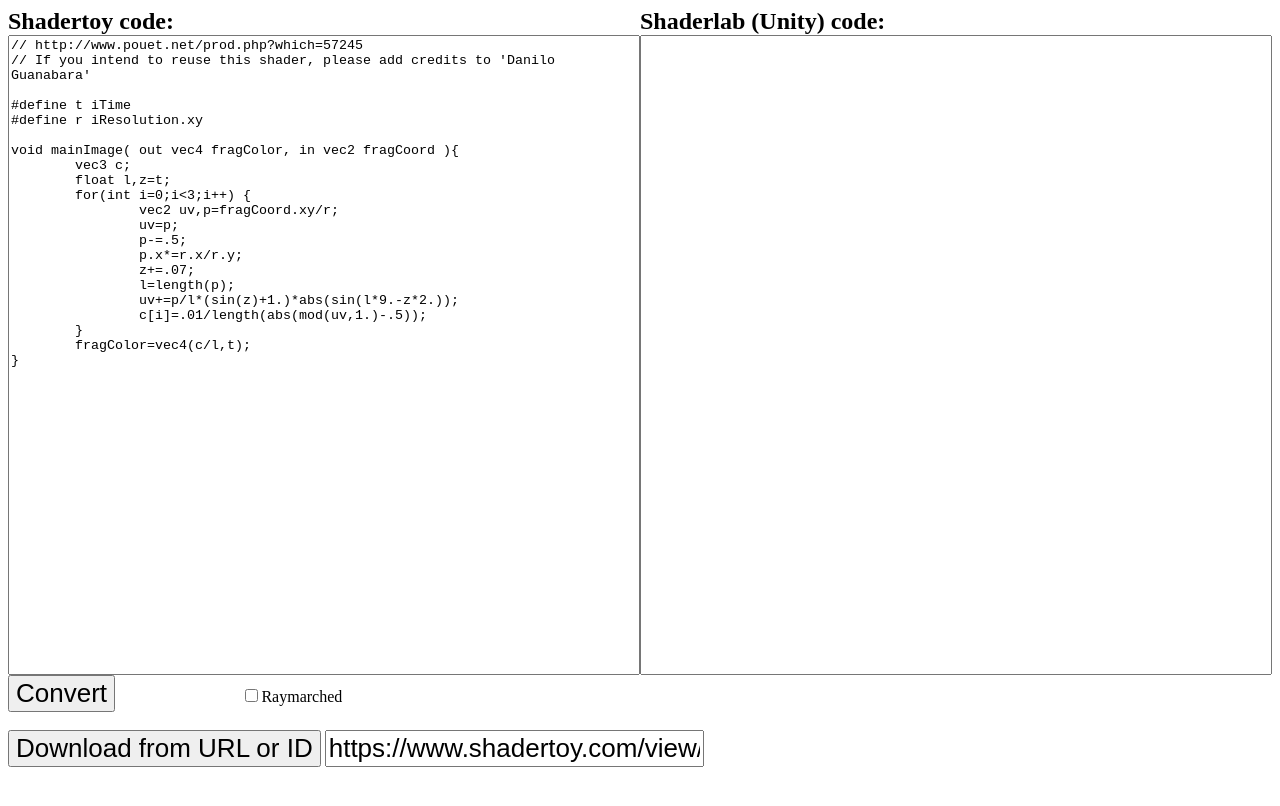
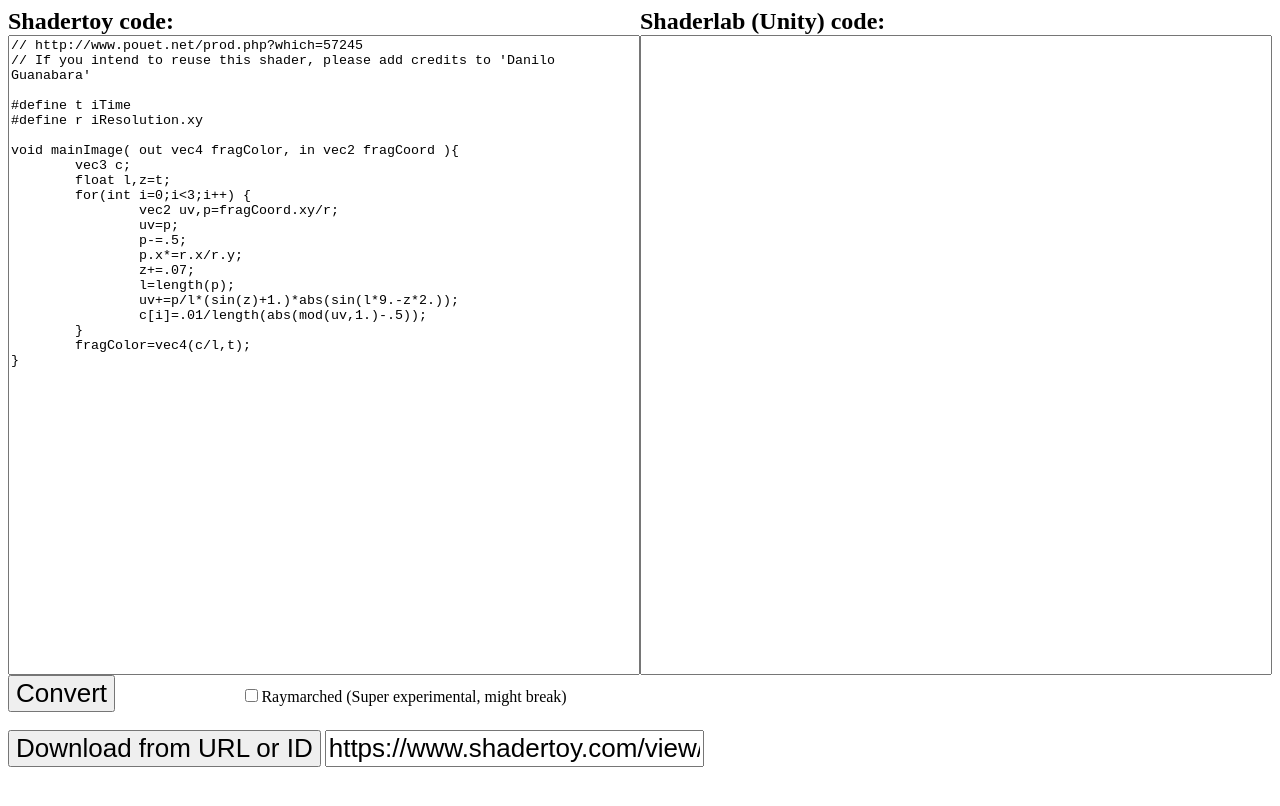
Before and after one commit to pema99/glsl2hlsl, a website built with webpack: page glsl2hlsl-wasm/www/index.html in a window 1280 px wide. Built offline with nearby package versions, Linux system fonts and the light colour scheme.

Commit message:
Add warning

```diff
--- a/glsl2hlsl-wasm/www/index.html
+++ b/glsl2hlsl-wasm/www/index.html
@@ -41,7 +41,7 @@ void mainImage( out vec4 fragColor, in vec2 fragCoord ){
     </div>
 
     <input id="convert" type="button" value="Convert"/>
-    <input type="checkbox" id="raymarch"  style="margin-left:10%;"></input>Raymarched
+    <input type="checkbox" id="raymarch"  style="margin-left:10%;"></input>Raymarched (Super experimental, might break)
     <br><br>
 
     <input id="download" type="button" value="Download from URL or ID">
```
